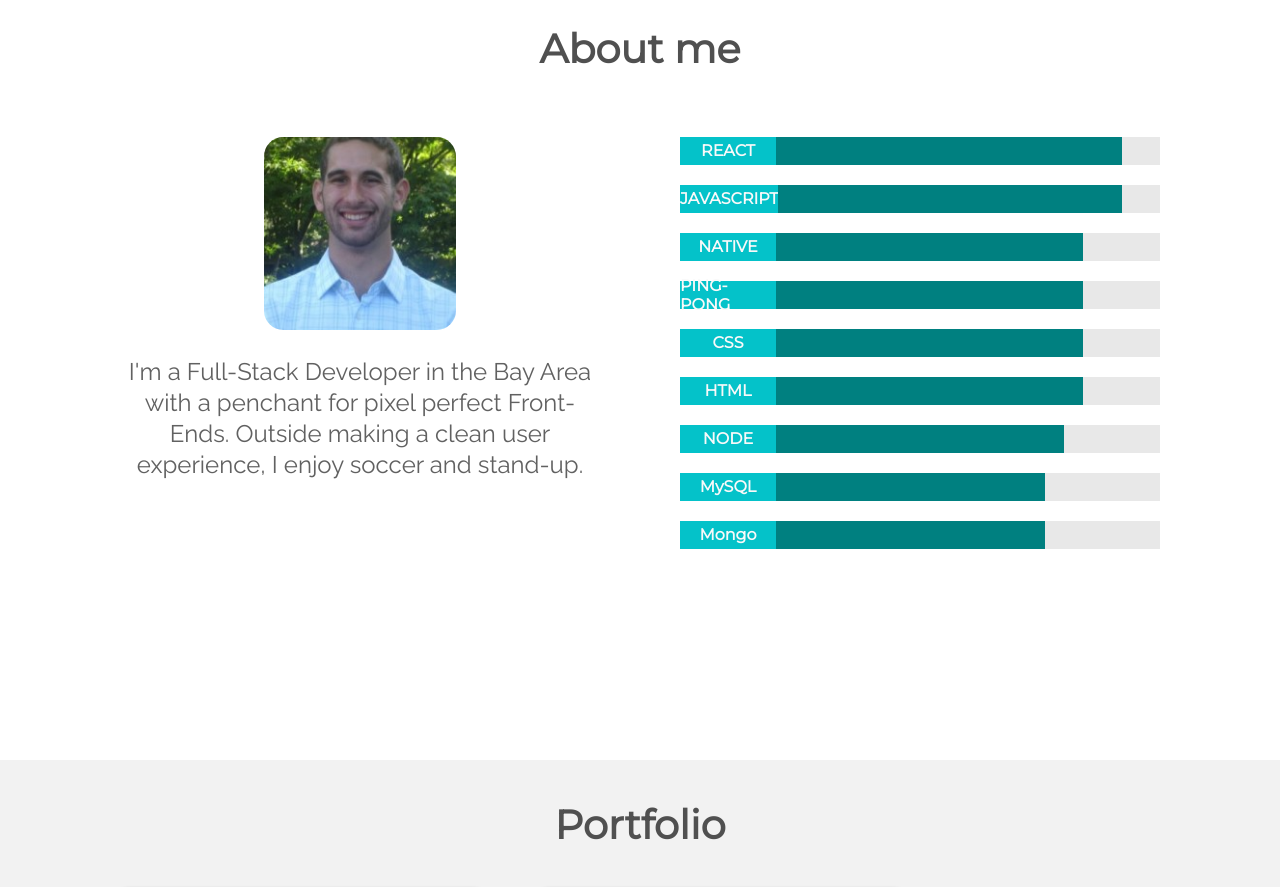
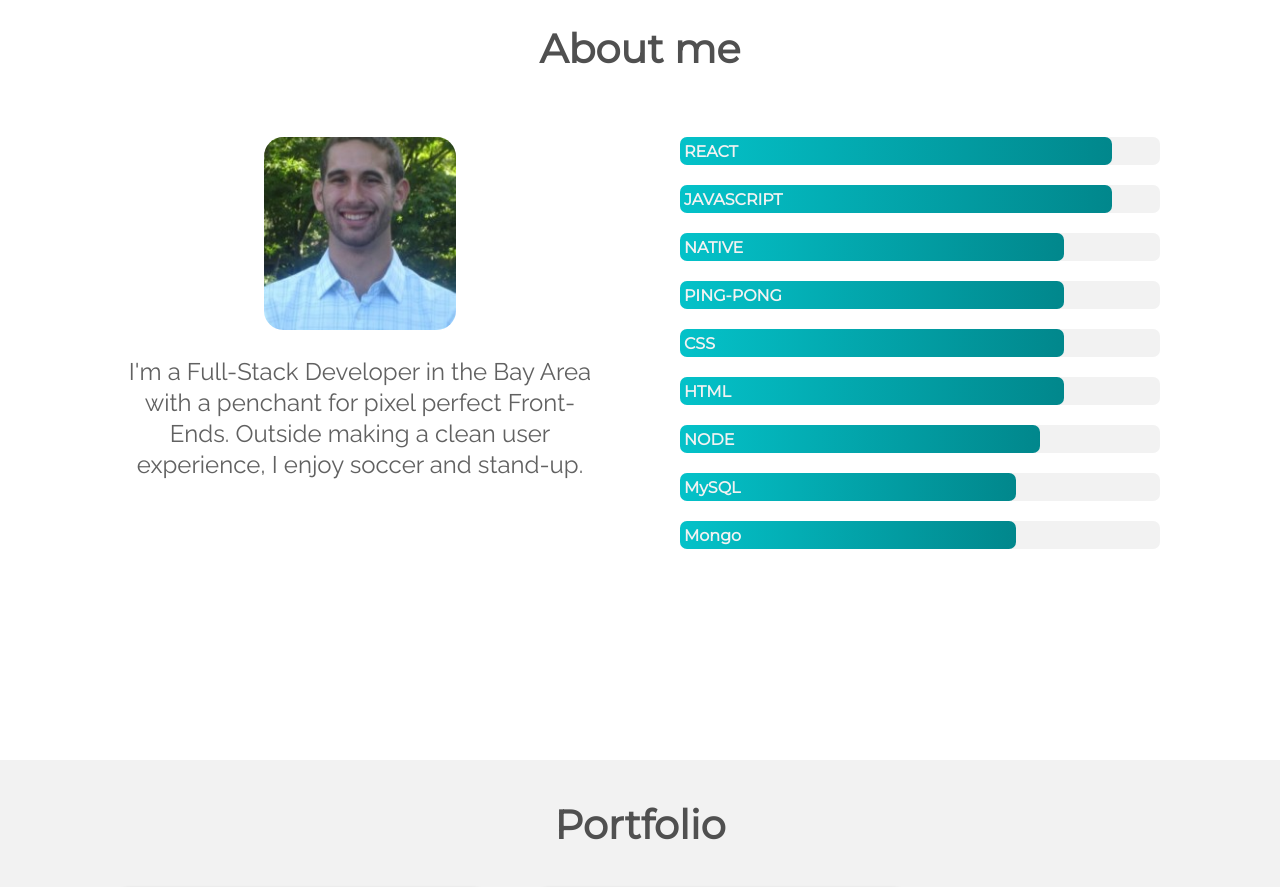
Before and after one commit to NickHolke/Portfolio-React, a React (Create React App) app: page / in a window 1280 px wide. Shown: the part 900-1787 px from the top of the page. Built offline with nearby package versions, Linux system fonts and the light colour scheme.

Commit message:
Changed bar design

```diff
--- a/src/components/bar/bar.js
+++ b/src/components/bar/bar.js
@@ -1,5 +1,5 @@
 import React from 'react';
-import { bar, barBackground, barGrow, wrapper, category } from './bar.module.scss';
+import { bar, barBackground, barGrow, wrapper, category, text } from './bar.module.scss';
 import { useInView } from 'react-intersection-observer';
 
 const Bar = ({ width, delay, name }) => {
@@ -13,9 +13,12 @@ const Bar = ({ width, delay, name }) => {
 
   return (
     <div className={wrapper}>
-      <div className={category}>{name}</div>
+      {/* <div className={category}>{name}</div> */}
+      {/* <span>{name}</span> */}
       <div className={barBackground}>
+      <span className={text}>{name}</span>
         <div ref={ref} className={bar} style={{width: width, transitionDelay: delay}}></div>
+
       </div>
     </div>
   )
--- a/src/components/bar/bar.module.scss
+++ b/src/components/bar/bar.module.scss
@@ -1,31 +1,41 @@
 @import '../globalStyle.scss';
+$radius: 7px;
 
 .wrapper {
-  background: tan;
+  border-radius: $radius;
   height: 28px;
   display: flex;
   margin-bottom: 20px;
 }
 
 .bar {
-  background: teal;
+  border-radius: $radius;
+  // background: teal;
+  // display: inline-block;
+  background: linear-gradient(90deg, rgba(4,194,201,1) 0%, rgba(1,135,140,1) 100%);
   height: 100%;
   transform: scaleX(0);
+  opacity: 0;
   transform-origin: left;
-  transition:transform 700ms cubic-bezier(.5,.25,.51,1);
+  transition: transform 700ms cubic-bezier(.5,.25,.51,1), opacity 700ms ease-in-out;
+  // transition: opacity 200ms ease-in-out;
 }
 
 .barGrow {
   transform: scaleX(1);
+  opacity: 1;
 }
 
 .barBackground {
-  background: rgb(232, 232, 232);
+  border-radius: $radius;
+  position: relative;
+  background: rgb(242, 242, 242);
   flex: 4;
   height: 100%;
 }
 
 .category {
+  // border-radius: 5px;
   flex: 1;
   background: #04C2C9;
   color: $lightGrey;
@@ -37,3 +47,15 @@
   align-items: center;
   height: 100%;
 }
+
+.text {
+  position: absolute;
+  z-index: 2;
+  color: $lightGrey;
+  color: rgb(242, 242, 242);
+  font-family: $titleFont;
+  font-weight: bold;
+  font-size: 16px;
+  top: 5px;
+  left: 4px;
+}
```
